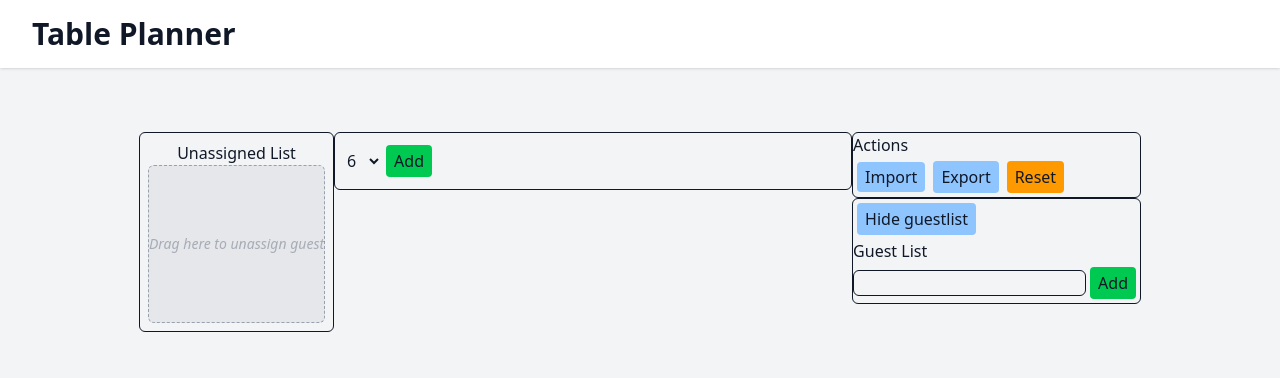
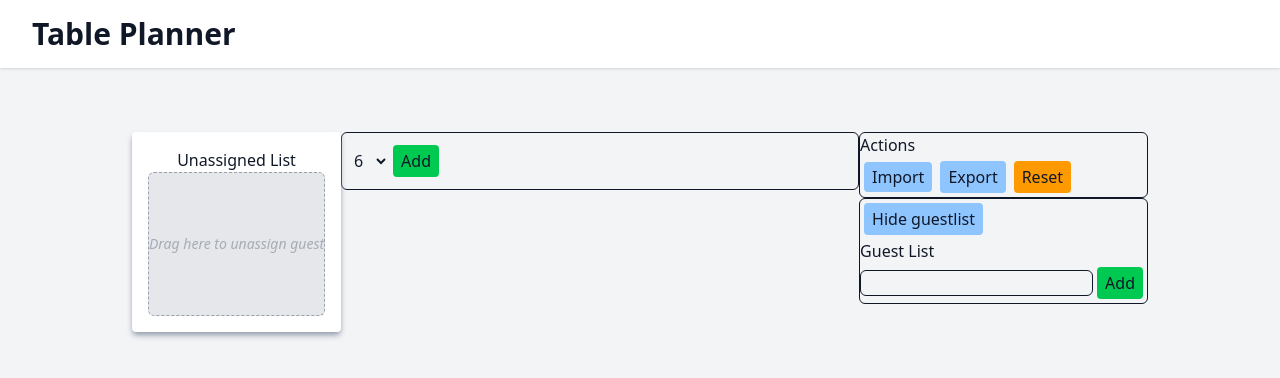
Before and after one commit to out-spaced/tableplanner, a React (Vite) app: page / in a window 1280 px wide. Shown: the top 378 px of the page. Built offline with nearby package versions, Linux system fonts and the light colour scheme; what mobile-drag-drop would draw is missing.

Commit message:
some styling

```diff
--- a/src/UnassignedList/UnassignedList.tsx
+++ b/src/UnassignedList/UnassignedList.tsx
@@ -59,7 +59,7 @@ function UnassignedList({
       onDrop={handleDrop}
       onDragEnter={handleDragEnter}
       onDragOver={handleDragOver}
-      className={`border rounded-md min-h-50 p-2 flex flex-col ${isMobile ? "" : "sticky top-[68px]"}`}
+      className={`big-component min-h-50 flex-col ${isMobile ? "" : "sticky top-[68px]"}`}
     >
       <h3 className="select-none text-center">Unassigned List</h3>
 
--- a/src/index.css
+++ b/src/index.css
@@ -8,4 +8,7 @@
     {
         @apply m-1 p-2 pt-1 pb-1 bg-amber-500 rounded-sm shadow-gray-500 hover:shadow-md
     }
+    .big-component {
+        @apply flex bg-white rounded-sm shadow-gray-400 shadow-md p-4
+    }
 }
```
